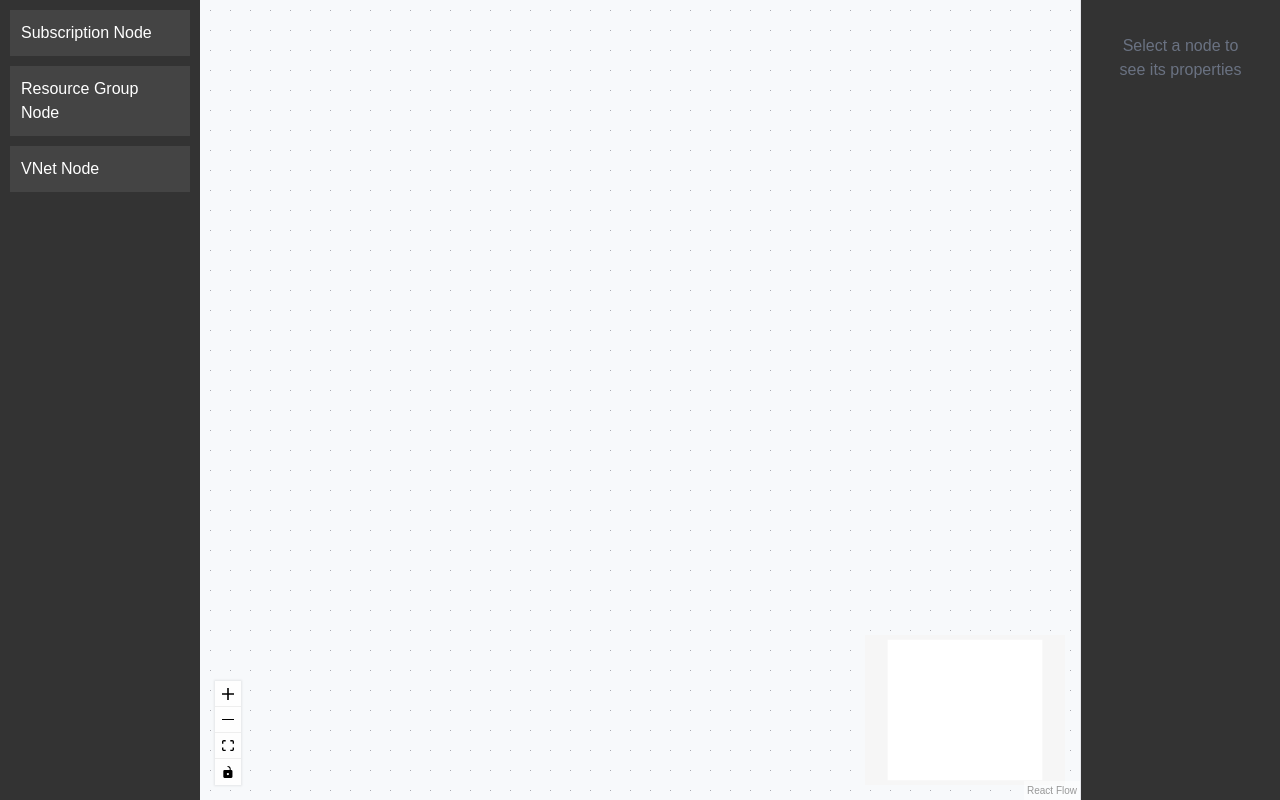
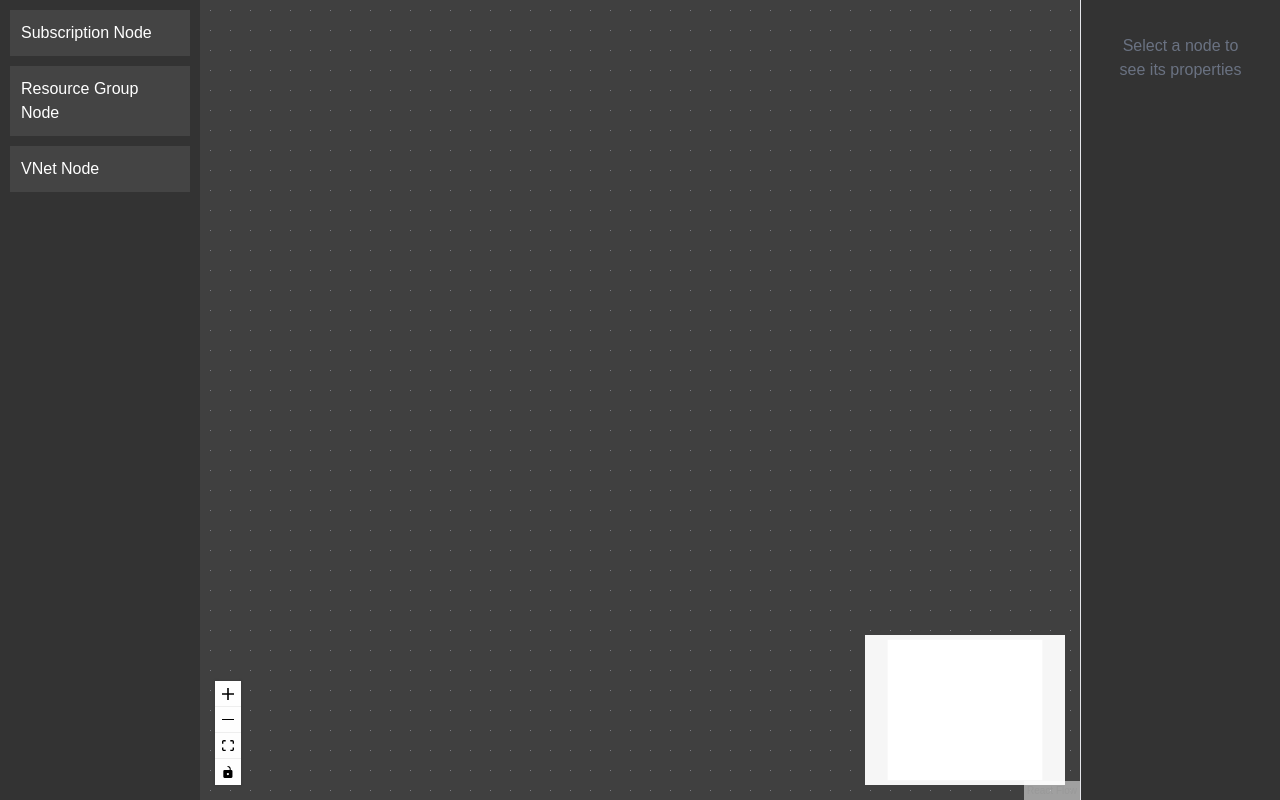
Before and after one commit to JulioCesar97DB/test-graph, a React (Vite) app: page / in a window 1280 px wide. Built offline with nearby package versions, Linux system fonts and the light colour scheme.

Commit message:
style: update background color of FlowCanvas component

```diff
--- a/src/components/FlowCanvas.tsx
+++ b/src/components/FlowCanvas.tsx
@@ -63,7 +63,7 @@ export function FlowCanvas({ nodeTypes }: FlowCanvasProps) {
   );
 
   return (
-    <div className="flex flex-grow h-svh" ref={reactFlowWrapper}>
+    <div className="bg-neutral-700 flex flex-grow h-svh" ref={reactFlowWrapper}>
       <ReactFlow
         nodes={nodes}
         edges={edges}
@@ -78,7 +78,7 @@ export function FlowCanvas({ nodeTypes }: FlowCanvasProps) {
           (source && target) ? isValidVnetConnection(source, target) : false
         }
         fitView
-        style={{ backgroundColor: "#F7F9FB" }}
+
       >
         <MiniMap zoomable pannable nodeClassName={nodeClassName} />
         <Controls />
```
